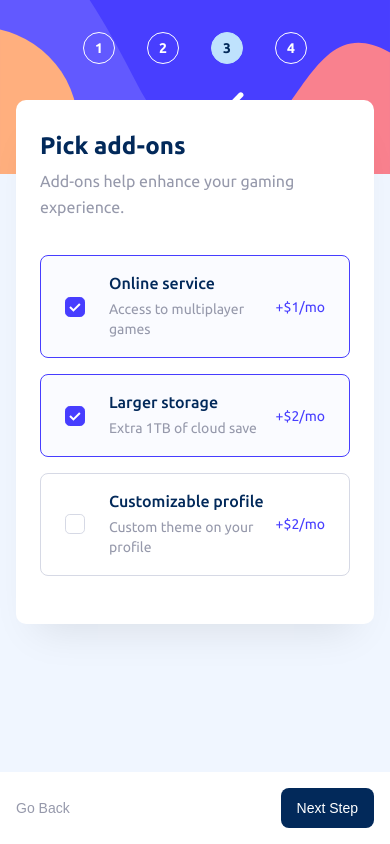
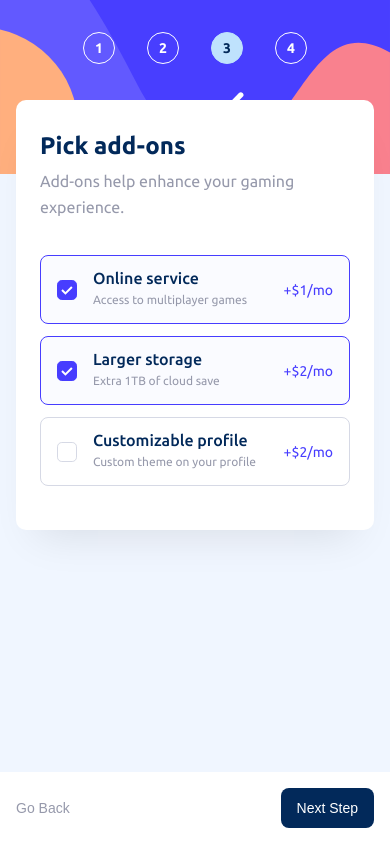
Before and after one commit to Anton-Vlad/multi-step-form-main, a Vue app: page / in a window 390 px wide. Built offline with nearby package versions, Linux system fonts and the light colour scheme.

Commit message:
fix addons mobile styles

```diff
--- a/src/assets/scss/addons.scss
+++ b/src/assets/scss/addons.scss
@@ -23,8 +23,8 @@
         display: flex;
         justify-content: flex-start;
         align-items: center;
-        margin-bottom: 1rem;
-        padding: 1.12rem 1.5rem;
+        margin-bottom: 0.75rem;
+        padding: 0.81rem 1rem;
         background-color: var(--white);
         border-radius: 0.5rem;
         border: 1px solid var(--color-border);
@@ -40,7 +40,7 @@
         }
 
         .addon__status {
-            padding-right: 1.5rem;
+            padding-right: 1rem;
         }
 
         .addon__price {
@@ -59,12 +59,12 @@
             font-style: normal;
             font-weight: 500;
             line-height: normal;
-            margin-bottom: 7px;
+            margin-bottom: 3px;
             color: var(--color-heading);
         }
 
         .addon__description {
-            font-size: 0.875rem;
+            font-size: 0.75rem;
             line-height: 1.25rem;
             margin-bottom: 0;
             color: var(--color-text);
@@ -72,3 +72,24 @@
         }
     }
 }
+
+@media (min-width: 1024px) {
+    .addons {
+        .addon {
+            padding: 1.12rem 1.5rem;
+            margin-bottom: 1rem;
+
+            .addon__status {
+                padding-right: 1.5rem;
+            }
+
+            .addon__name {
+                margin-bottom: 7px;
+            }
+
+            .addon__description {
+                font-size: 0.875rem;
+            }
+        }
+    }
+}
```
